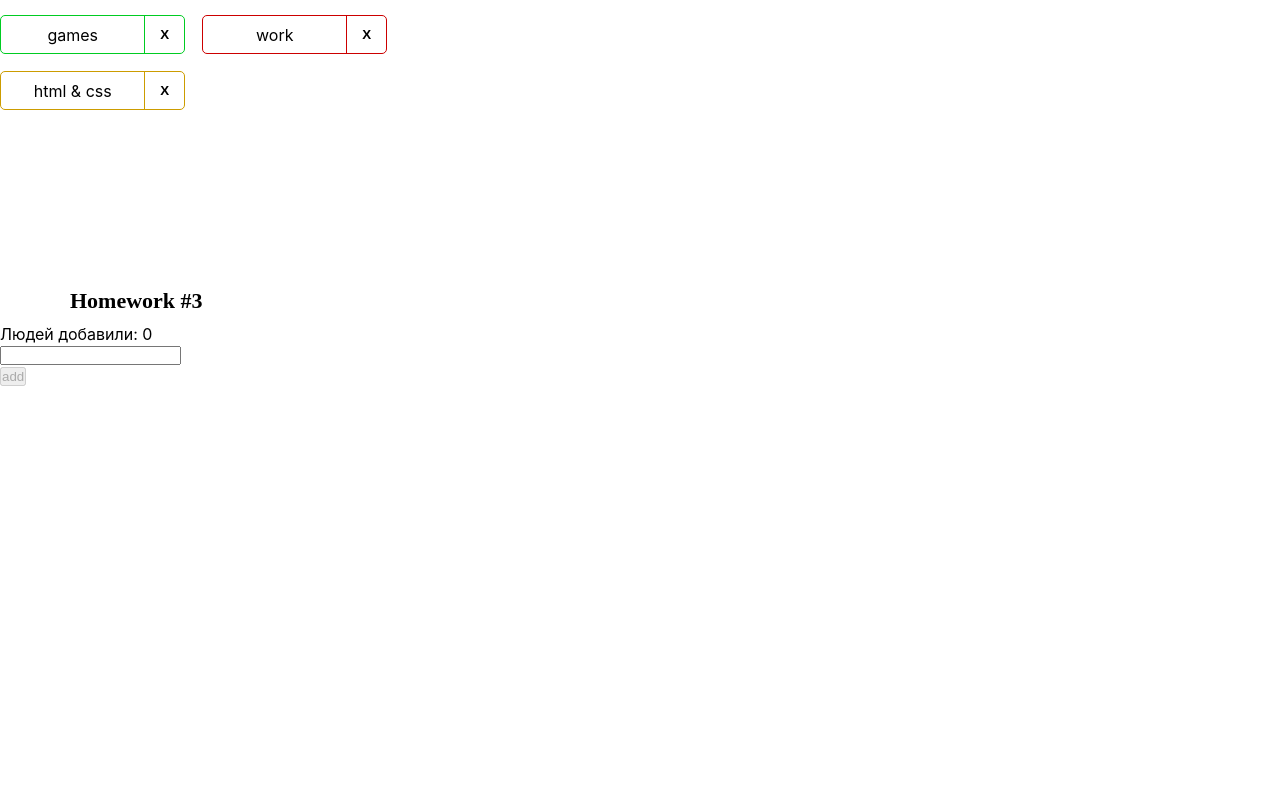
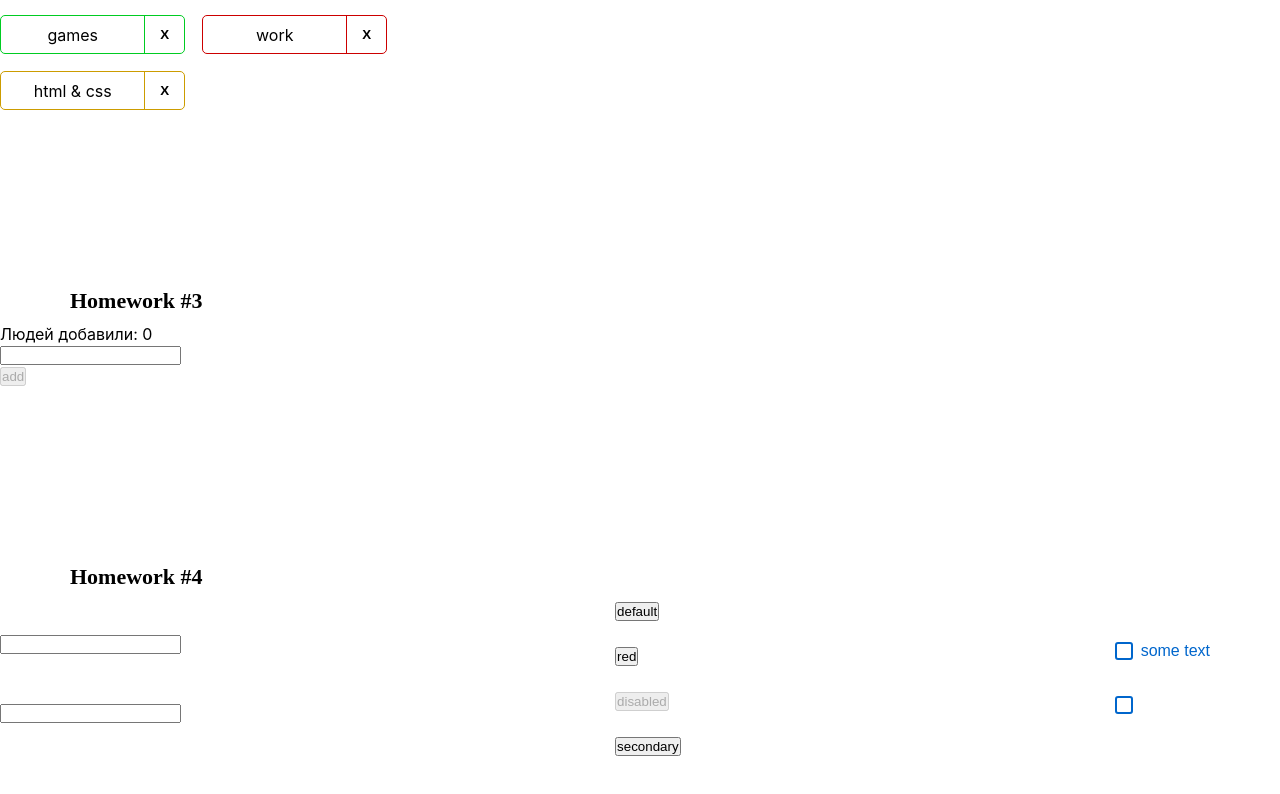
Before and after one commit to IvanVlKuchumov/hws2-master, a React (Create React App) app: page /#/pre-junior in a window 1280 px wide. Before the commit this address led to /. Shown: the part 753-1547 px from the top of the page. Before the commit the page ends 1209 px from the top, so only its background shows below. Built offline with nearby package versions, Linux system fonts and the light colour scheme.

Commit message:
Add function

```diff
--- a/src/s1-main/App.tsx
+++ b/src/s1-main/App.tsx
@@ -3,6 +3,7 @@ import s from './App.module.css'
 import HW1 from '../s2-homeworks/hw01/HW1'
 import HW2 from "../s2-homeworks/hw02/HW2";
 import HW3 from "../s2-homeworks/hw03/HW3";
+import HW4 from "../s2-homeworks/hw04/HW4";
 
 function App() {
     return (
@@ -11,7 +12,7 @@ function App() {
             {/*раскомментировать по ходу выполнения*/}
             <HW2/>
             <HW3/>
-            {/*<HW4/>*/}
+            <HW4/>
 
             {/*при выполнении дз 5 и более - закомментировать здесь дз 1-4, так как они есть внутри дз 5*/}
             {/*<HW5/>*/}
--- a/src/s2-homeworks/hw04/common/c3-SuperCheckbox/SuperCheckbox.tsx
+++ b/src/s2-homeworks/hw04/common/c3-SuperCheckbox/SuperCheckbox.tsx
@@ -27,7 +27,12 @@ const SuperCheckbox: React.FC<SuperCheckboxPropsType> = (
     }
 ) => {
     const onChangeCallback = (e: ChangeEvent<HTMLInputElement>) => {
-        // задачка на написание онченджа
+        if (onChangeChecked) {
+            onChangeChecked(e.currentTarget.checked)
+        }
+        if (onChange) {
+            onChange(e)
+        }
 
     }
 
```
